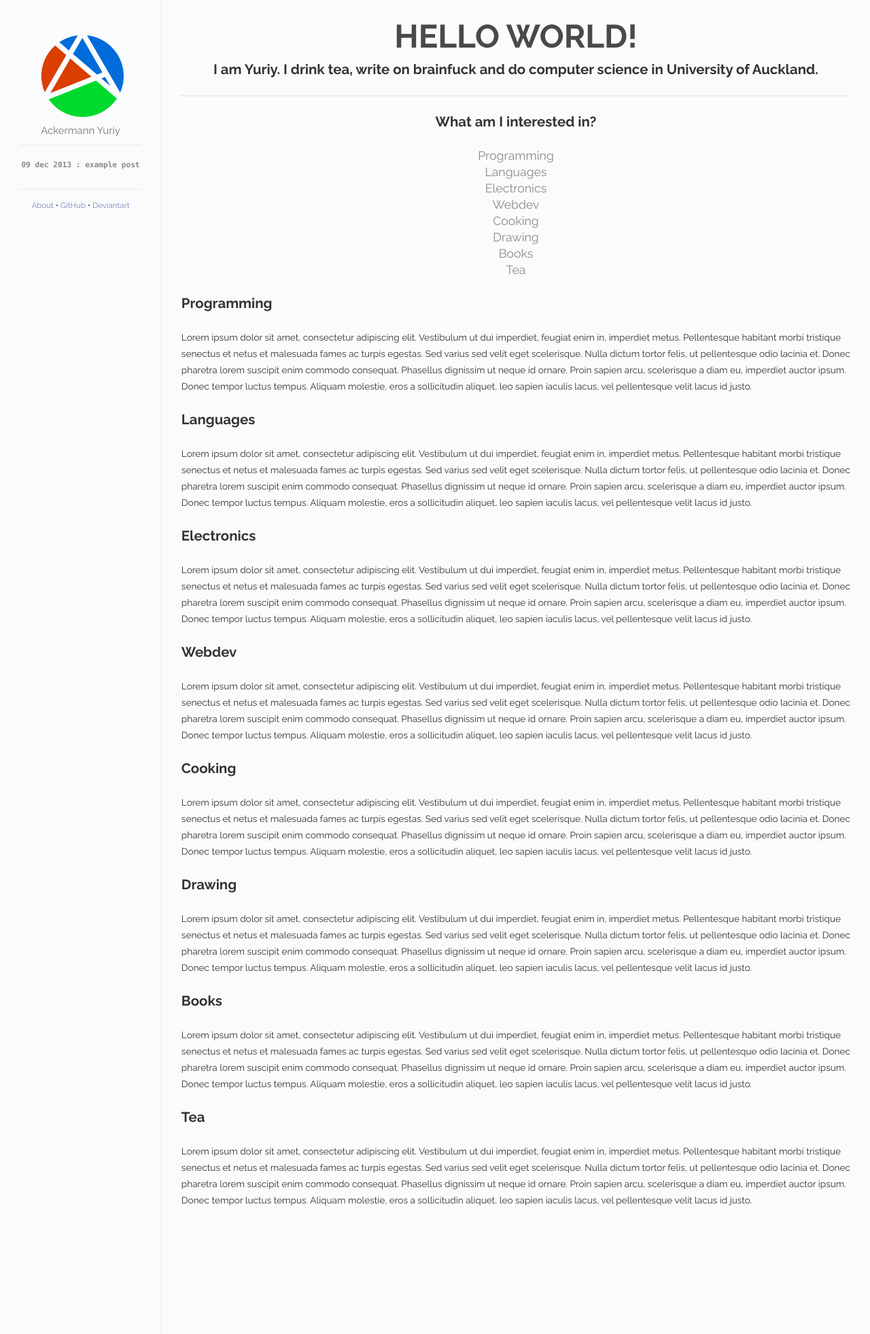
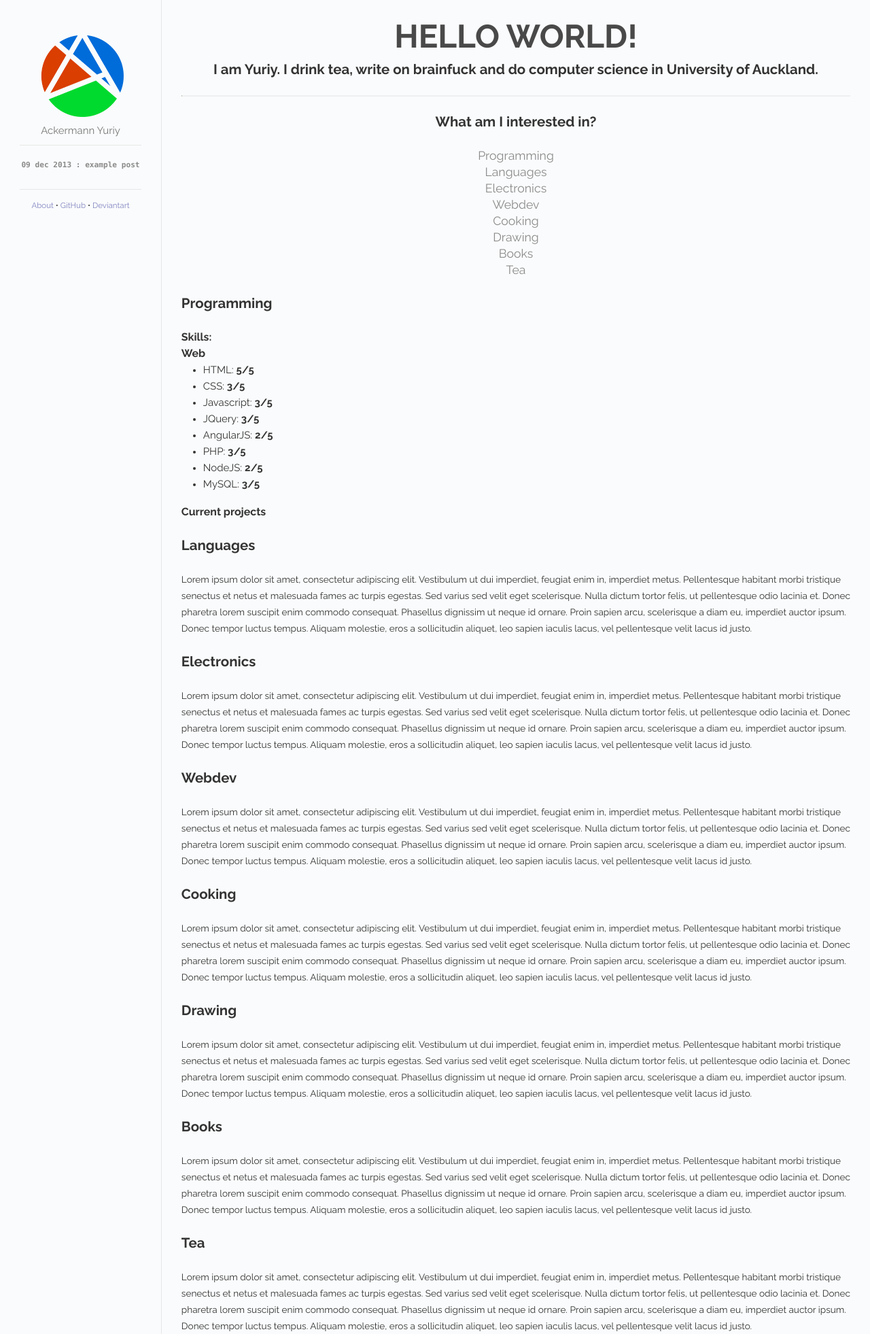
Before and after one commit to herrjemand/herrjemand.github.io, a Jekyll site: the page built from index.html, in a window 1280 px wide. Shown: the whole page at 68% size. Built offline with Jekyll 4.4.1, drawn with Linux system fonts in a browser that asks for light colours; Markdown is read by kramdown in place of the engine named in the settings.

Commit message:
Started Programming section.

```diff
--- a/index.html
+++ b/index.html
@@ -16,11 +16,11 @@ title: Home
 		<hr/>
 		<h2>What am I interested in?</h2>
 	</div>
-	<div class="page">
+	<div class="page" id="Interests">
 		<div class="inter center">
 			<p><a href="#Programming">Programming</a></p>
 			<p><a href="#Languages">Languages</a></p>
-			<p><a href="#electronics">Electronics</a></p>
+			<p><a href="#Electronics">Electronics</a></p>
 			<p><a href="#Webdev">Webdev</a></p>
 			<p><a href="#Cooking">Cooking</a></p>
 			<p><a href="#Drawing">Drawing</a></p>
@@ -30,13 +30,27 @@ title: Home
 
 		<div id="Programming">
 				<h2>Programming</h2>
-				Lorem ipsum dolor sit amet, consectetur adipiscing elit. Vestibulum ut dui imperdiet, feugiat enim in, imperdiet metus. Pellentesque habitant morbi tristique senectus et netus et malesuada fames ac turpis egestas. Sed varius sed velit eget scelerisque. Nulla dictum tortor felis, ut pellentesque odio lacinia et. Donec pharetra lorem suscipit enim commodo consequat. Phasellus dignissim ut neque id ornare. Proin sapien arcu, scelerisque a diam eu, imperdiet auctor ipsum. Donec tempor luctus tempus. Aliquam molestie, eros a sollicitudin aliquet, leo sapien iaculis lacus, vel pellentesque velit lacus id justo.
+				<h3>Skills:</h3>
+				</hr>
+				<h3>Web</h3>
+				<ul>
+					<li><p>HTML: 		<b>5/5</b></p></li>
+					<li><p>CSS: 		<b>3/5</b></p></li>
+					<li><p>Javascript: 	<b>3/5</b></p></li>
+					<li><p>JQuery: 		<b>3/5</b></p></li>
+					<li><p>AngularJS: 	<b>2/5</b></p></li>
+					<li><p>PHP: 		<b>3/5</b></p></li>
+					<li><p>NodeJS: 		<b>2/5</b></p></li>
+					<li><p>MySQL: 		<b>3/5</b></p></li>
+				</ul>
+
+				<h3>Current projects</h3>
 		</div>
 		<div id="Languages">
 				<h2>Languages</h2>
 				Lorem ipsum dolor sit amet, consectetur adipiscing elit. Vestibulum ut dui imperdiet, feugiat enim in, imperdiet metus. Pellentesque habitant morbi tristique senectus et netus et malesuada fames ac turpis egestas. Sed varius sed velit eget scelerisque. Nulla dictum tortor felis, ut pellentesque odio lacinia et. Donec pharetra lorem suscipit enim commodo consequat. Phasellus dignissim ut neque id ornare. Proin sapien arcu, scelerisque a diam eu, imperdiet auctor ipsum. Donec tempor luctus tempus. Aliquam molestie, eros a sollicitudin aliquet, leo sapien iaculis lacus, vel pellentesque velit lacus id justo.
 		</div>
-		<div id="electronics">
+		<div id="Electronics">
 				<h2>Electronics</h2>
 				Lorem ipsum dolor sit amet, consectetur adipiscing elit. Vestibulum ut dui imperdiet, feugiat enim in, imperdiet metus. Pellentesque habitant morbi tristique senectus et netus et malesuada fames ac turpis egestas. Sed varius sed velit eget scelerisque. Nulla dictum tortor felis, ut pellentesque odio lacinia et. Donec pharetra lorem suscipit enim commodo consequat. Phasellus dignissim ut neque id ornare. Proin sapien arcu, scelerisque a diam eu, imperdiet auctor ipsum. Donec tempor luctus tempus. Aliquam molestie, eros a sollicitudin aliquet, leo sapien iaculis lacus, vel pellentesque velit lacus id justo.
 		</div>
@@ -60,5 +74,7 @@ title: Home
 				<h2>Tea</h2>
 				Lorem ipsum dolor sit amet, consectetur adipiscing elit. Vestibulum ut dui imperdiet, feugiat enim in, imperdiet metus. Pellentesque habitant morbi tristique senectus et netus et malesuada fames ac turpis egestas. Sed varius sed velit eget scelerisque. Nulla dictum tortor felis, ut pellentesque odio lacinia et. Donec pharetra lorem suscipit enim commodo consequat. Phasellus dignissim ut neque id ornare. Proin sapien arcu, scelerisque a diam eu, imperdiet auctor ipsum. Donec tempor luctus tempus. Aliquam molestie, eros a sollicitudin aliquet, leo sapien iaculis lacus, vel pellentesque velit lacus id justo.
 		</div>
+		</div>
 	</div>
+	</hr>
 </div>
```
